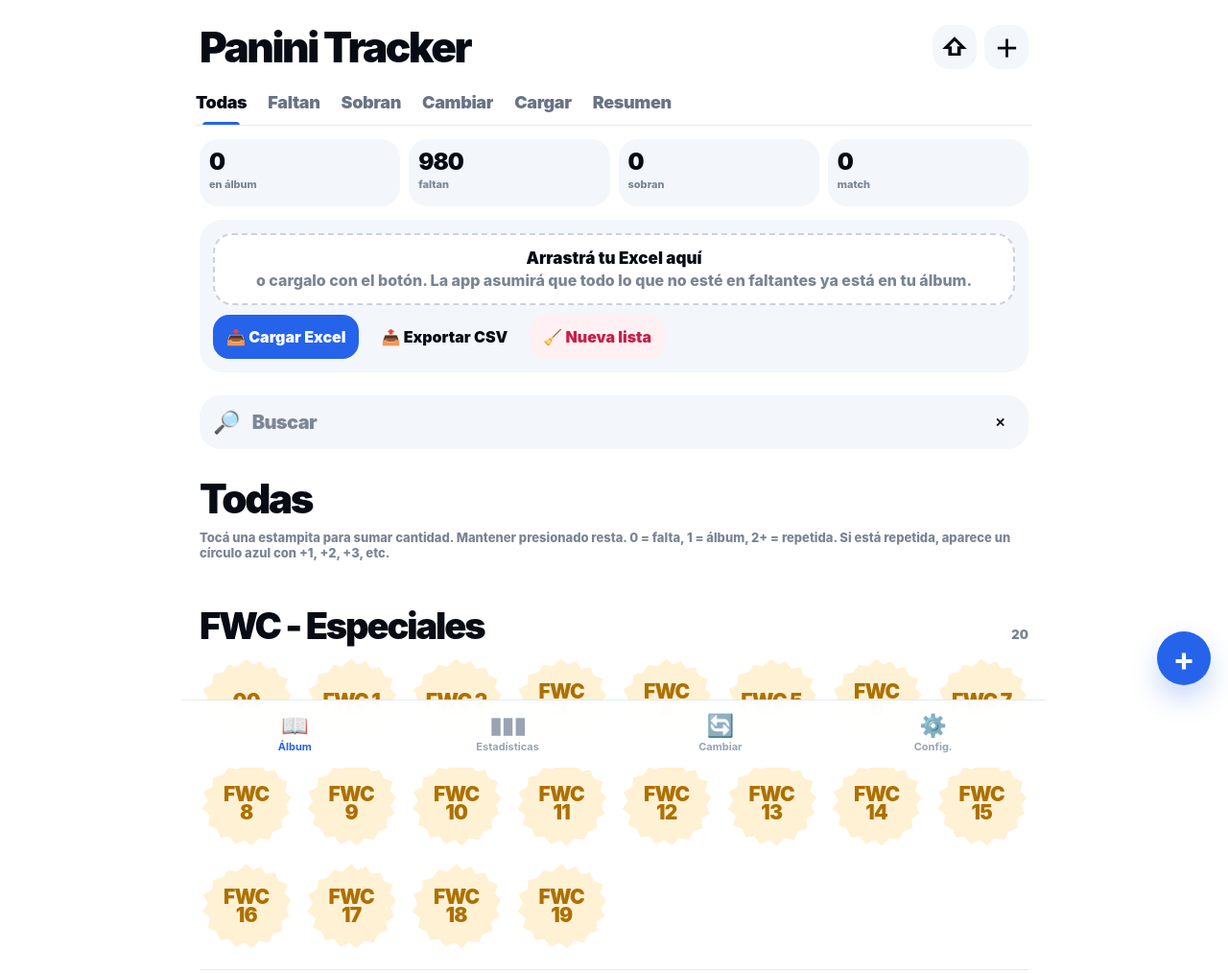
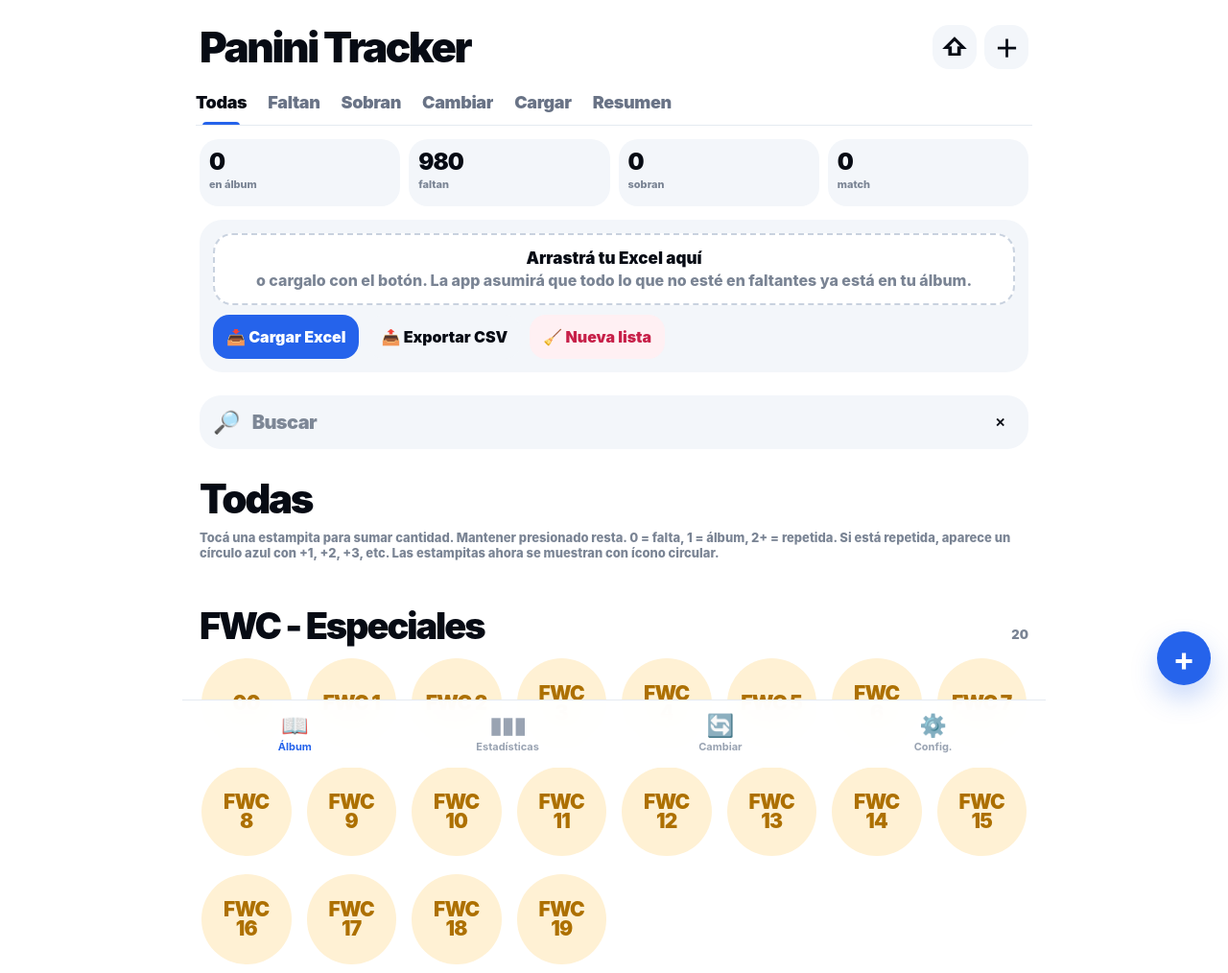
Before and after one commit to mynorgarciagt-design/Mypanini, a plain HTML site: page index.html in a window 1280 px wide. Shown: the top 1014 px of the page at 96% size. Drawn offline with Linux system fonts and the light colour scheme.

Commit message:
Update index.html

```diff
--- a/index.html
+++ b/index.html
@@ -3,7 +3,7 @@
 <head>
   <meta charset="utf-8" />
   <meta name="viewport" content="width=device-width, initial-scale=1, viewport-fit=cover" />
-  <title>Panini Tracker Pro v9</title>
+  <title>Panini Tracker Pro v10</title>
   <script src="https://cdn.jsdelivr.net/npm/xlsx@0.18.5/dist/xlsx.full.min.js"></script>
   <style>
     :root {
@@ -254,7 +254,9 @@
     }
     .sticker{
       position:relative;
-      min-height:76px;
+      width:100%;
+      aspect-ratio:1 / 1;
+      min-height:0;
       padding:5px;
       display:flex;
       align-items:center;
@@ -270,13 +272,7 @@
       inset:2px;
       z-index:0;
       background:var(--cream);
-      clip-path:polygon(
-        50% 0%,57% 7%,66% 3%,72% 12%,82% 10%,86% 20%,96% 24%,
-        93% 35%,100% 43%,94% 52%,98% 62%,89% 68%,90% 79%,80% 83%,
-        75% 93%,64% 91%,56% 100%,48% 93%,38% 98%,31% 89%,21% 90%,
-        17% 80%,7% 75%,10% 64%,1% 56%,7% 47%,2% 36%,12% 30%,
-        13% 19%,24% 16%,30% 7%,40% 9%
-      );
+      border-radius:50%;
     }
     .sticker.owned:before{background:var(--owned)}
     .sticker.dupe:before{background:var(--dupe)}
@@ -475,7 +471,7 @@
       .tabs{margin-left:-8px;margin-right:-8px}
       .tab{font-size:11px}
       .grid{grid-template-columns:repeat(4,minmax(0,1fr));gap:15px 9px}
-      .sticker{min-height:69px}
+      .sticker{aspect-ratio:1 / 1}
       .code{font-size:17px;max-width:56px}
       .qty-badge{width:26px;height:26px;font-size:11px;top:-4px;right:-4px;padding:0}
       .twoareas,.matchbox{grid-template-columns:1fr}
@@ -484,7 +480,7 @@
     }
     @media(min-width:760px){
       .grid{grid-template-columns:repeat(auto-fill,minmax(92px,1fr))}
-      .sticker{min-height:92px}
+      .sticker{aspect-ratio:1 / 1}
       .twoareas,.matchbox{grid-template-columns:1fr 1fr}
       .tabs{grid-template-columns:repeat(6,max-content);gap:22px;justify-content:start}
       .tab{font-size:18px;padding-left:0;padding-right:0}
@@ -541,7 +537,7 @@
     <section id="view-all" class="view active">
       <div class="panel">
         <h2>Todas</h2>
-        <p class="tap-hint">Tocá una estampita para sumar cantidad. Mantener presionado resta. 0 = falta, 1 = álbum, 2+ = repetida. Si está repetida, aparece un círculo azul con +1, +2, +3, etc.</p>
+        <p class="tap-hint">Tocá una estampita para sumar cantidad. Mantener presionado resta. 0 = falta, 1 = álbum, 2+ = repetida. Si está repetida, aparece un círculo azul con +1, +2, +3, etc. Las estampitas ahora se muestran con ícono circular.</p>
       </div>
       <div id="allList"></div>
     </section>
```
